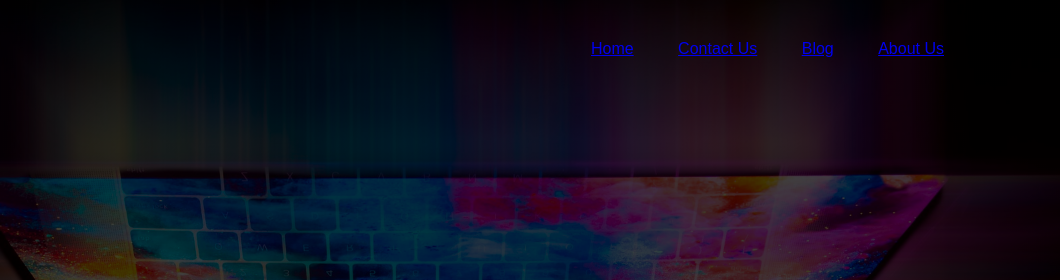
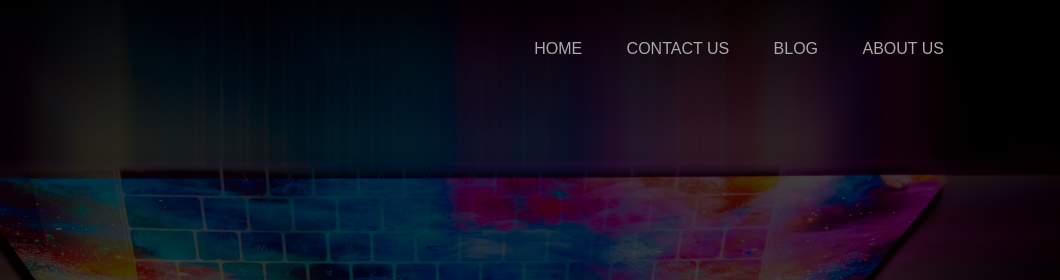
Before and after one commit to fun2code-time/clovertech-web, a plain HTML site: page index.html in a window 1280 px wide. Shown: the top 280 px of the page, 220-1280 px from the left. Drawn offline with Linux system fonts and the light colour scheme.

Commit message:
Update style.css
more css

```diff
--- a/style.css
+++ b/style.css
@@ -28,3 +28,17 @@
     display: inline-block;
     margin: 0 20px;
 }
+.navbar ul li a{
+    text-decoration: none;
+    color: #aaaaaa;
+    text-transform: uppercase;
+}
+.navbar ul li::after{
+    content: ''
+    height: 3px;
+    width: 100%;
+    background: #009688
+    position: absolute;
+    left: 0;
+    bottom: 0;
+}
```
